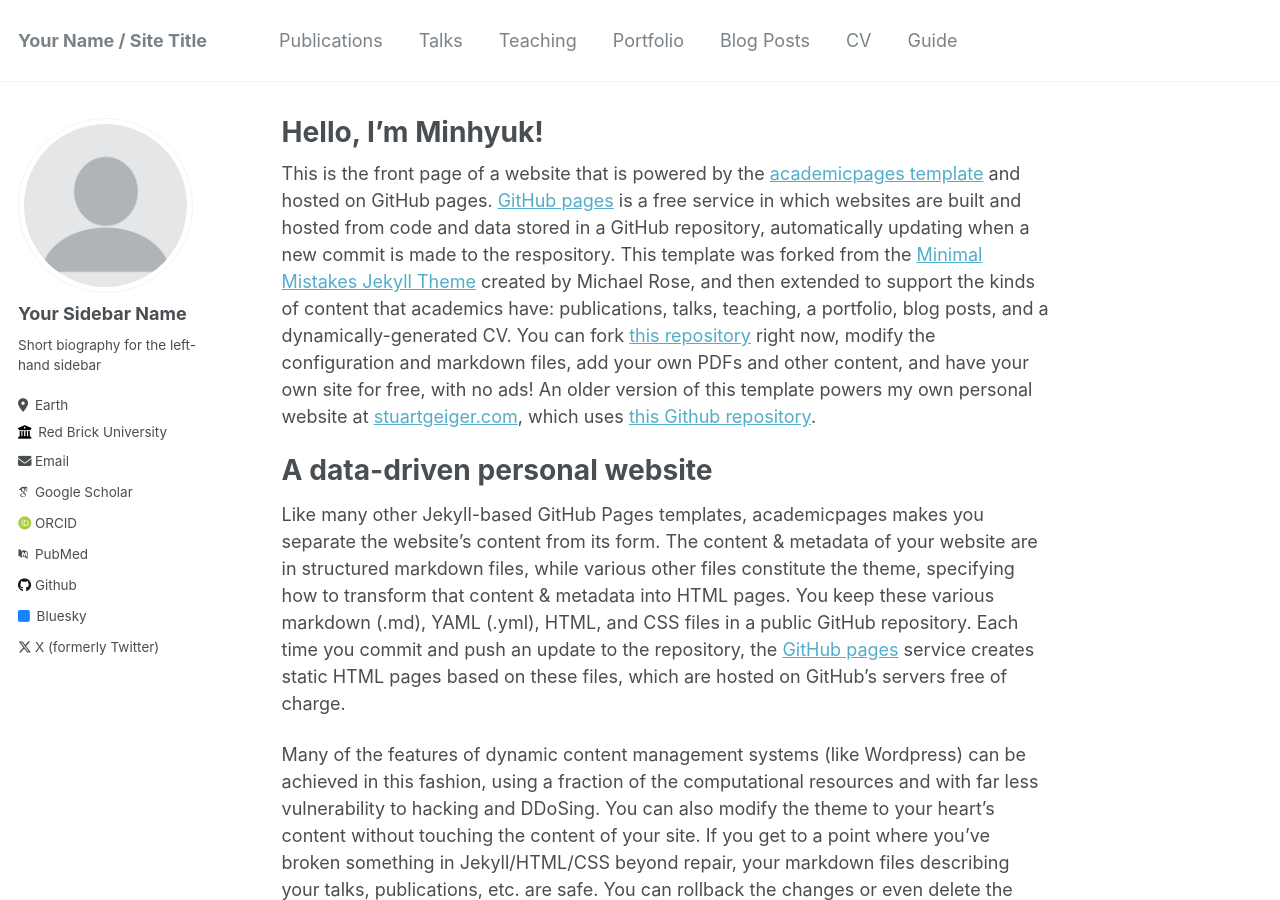
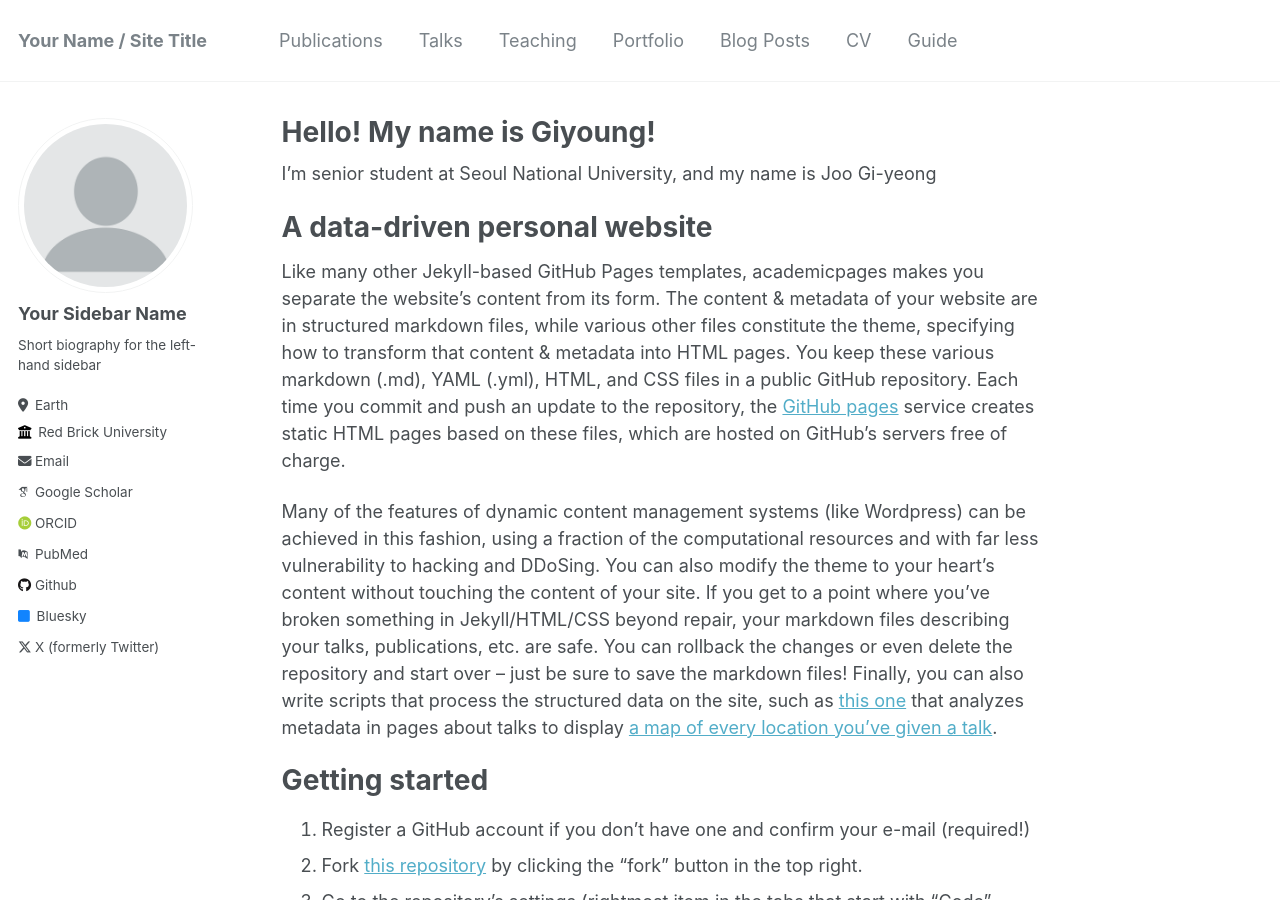
Before and after one commit to freqinfi/freqinfi.github.io, a Jekyll site: the page built from _pages/about.md, in a window 1280 px wide and 900 px high. Built offline with Jekyll 4.4.1, drawn with Linux system fonts in a browser that asks for light colours; some web fonts are replaced.

Commit message:
Update about.md

```diff
--- a/_pages/about.md
+++ b/_pages/about.md
@@ -1,14 +1,13 @@
 ---
 permalink: /
-title: "Hello, I'm Minhyuk!"
-excerpt: "About me"
+title: "Hello! My name is Giyoung!"
 author_profile: true
 redirect_from:
   - /about/
   - /about.html
 ---
+ I'm senior student at Seoul National University, and my name is Joo Gi-yeong
 
-This is the front page of a website that is powered by the [academicpages template](https://github.com/academicpages/academicpages.github.io) and hosted on GitHub pages. [GitHub pages](https://pages.github.com) is a free service in which websites are built and hosted from code and data stored in a GitHub repository, automatically updating when a new commit is made to the respository. This template was forked from the [Minimal Mistakes Jekyll Theme](https://mmistakes.github.io/minimal-mistakes/) created by Michael Rose, and then extended to support the kinds of content that academics have: publications, talks, teaching, a portfolio, blog posts, and a dynamically-generated CV. You can fork [this repository](https://github.com/academicpages/academicpages.github.io) right now, modify the configuration and markdown files, add your own PDFs and other content, and have your own site for free, with no ads! An older version of this template powers my own personal website at [stuartgeiger.com](http://stuartgeiger.com), which uses [this Github repository](https://github.com/staeiou/staeiou.github.io).
 
 A data-driven personal website
 ======
```
